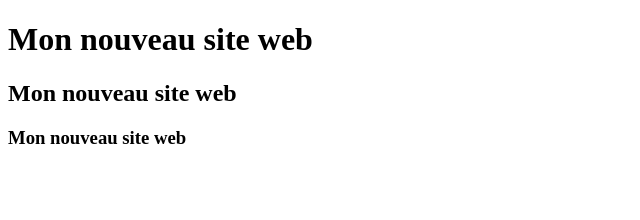
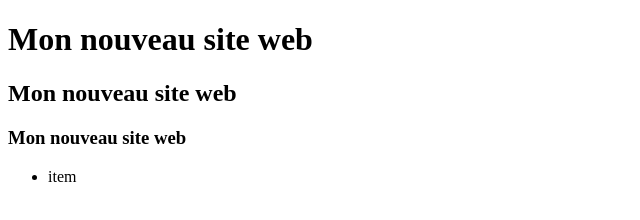
Before and after one commit to YohanFrutiger/site-web, a plain HTML site: page index.html in a window 1280 px wide. Shown: the full height of the page, 0-640 px from the left. Drawn offline with Linux system fonts and the light colour scheme.

Commit message:
Update index.html #3

```diff
--- a/index.html
+++ b/index.html
@@ -9,6 +9,9 @@
     <h1>Mon nouveau site web</h1>
     <h2>Mon nouveau site web</h2>
     <h3>Mon nouveau site web</h3>
+    <ul>
+        <li>item</li>
+    </ul>
 
 </body>
 </html>
```
